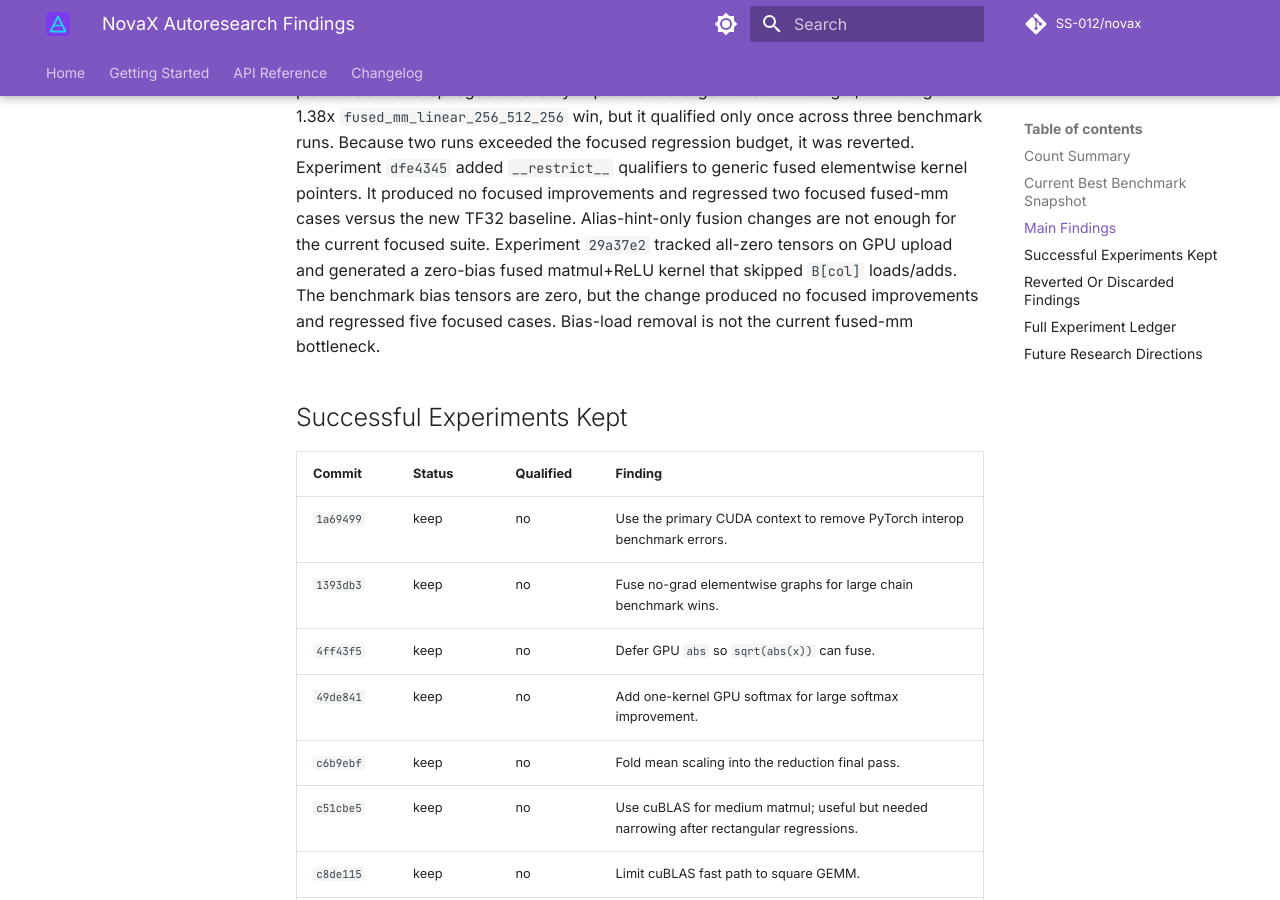
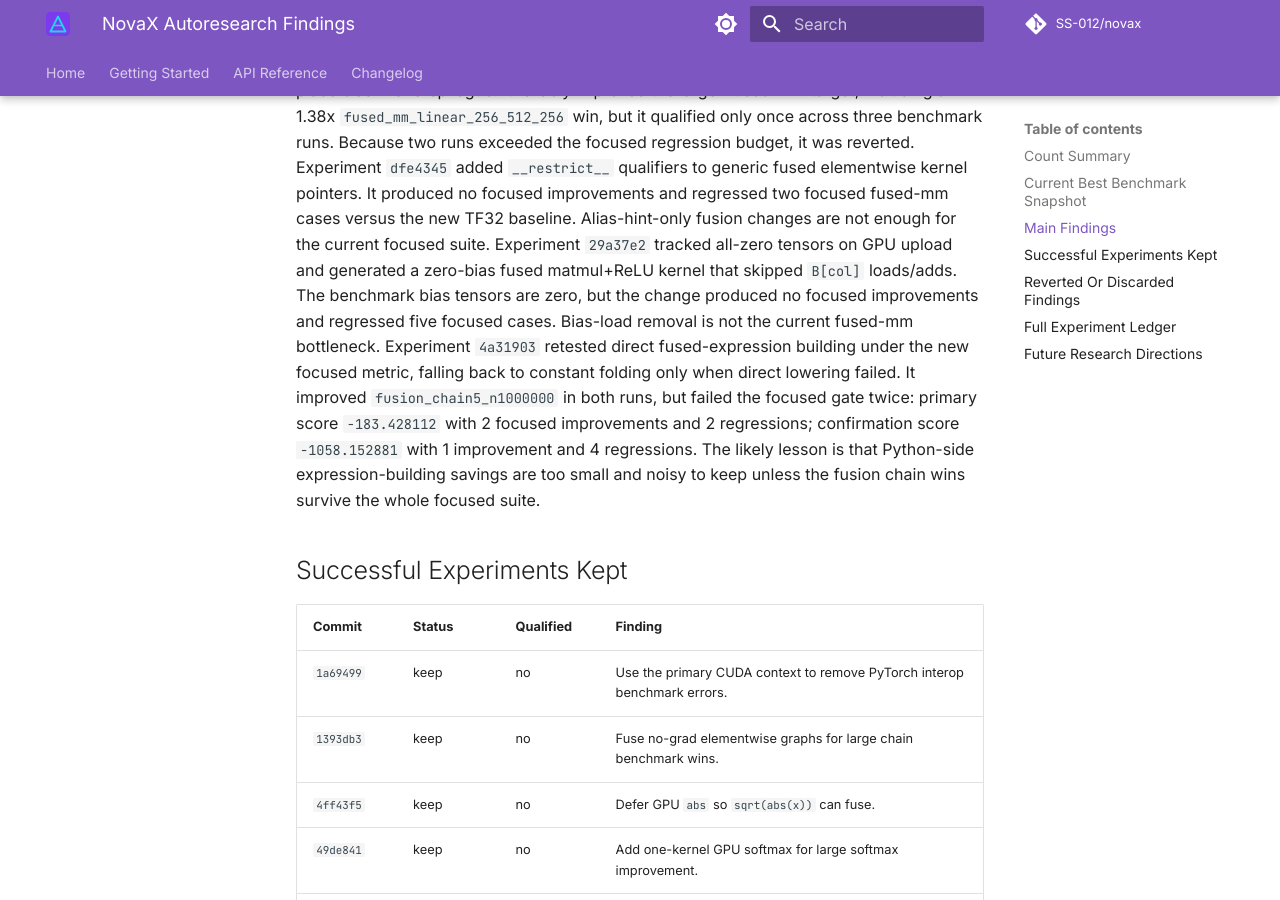
Before and after one commit to SS-012/novax, an MkDocs documentation site: the page built from docs/autoresearch-findings.md, in a window 1280 px wide and 900 px high, scrolled down 4311 px. Built offline with MkDocs 1.6.1 and Material for MkDocs 9.7.7, drawn with Linux system fonts in a browser that asks for light colours; comment, search, counter and statistics services are not loaded; the version menu is left out; some of the changed text lies outside the part shown.

Commit message:
docs: log direct fusion retest

```diff
--- a/docs/autoresearch-findings.md
+++ b/docs/autoresearch-findings.md
@@ -194,6 +194,14 @@ zero-bias fused matmul+ReLU kernel that skipped `B[col]` loads/adds. The
 benchmark bias tensors are zero, but the change produced no focused
 improvements and regressed five focused cases. Bias-load removal is not the
 current fused-mm bottleneck.
+Experiment `4a31903` retested direct fused-expression building under the new
+focused metric, falling back to constant folding only when direct lowering
+failed. It improved `fusion_chain5_n1000000` in both runs, but failed the
+focused gate twice: primary score `-183.428112` with 2 focused improvements and
+2 regressions; confirmation score `-1058.152881` with 1 improvement and 4
+regressions. The likely lesson is that Python-side expression-building savings
+are too small and noisy to keep unless the fusion chain wins survive the whole
+focused suite.
 
 ## Successful Experiments Kept
 
@@ -279,6 +287,7 @@ These experiments should not be retried in the same form.
 | `9f22443` | discard | TF32 cuBLAS plus in-place epilogue improved large fused-mm targets but qualified only once across three runs. |
 | `dfe4345` | discard | `__restrict__` fused-kernel pointer hints produced no focused improvements and regressed fused-mm cases. |
 | `29a37e2` | discard | Zero-bias fused matmul specialization produced no focused improvements and regressed focused cases. |
+| `4a31903` | discard | Direct fused-expression build improved `fusion_chain5` twice but failed the focused gate on both runs. |
 
 ## Full Experiment Ledger
 
@@ -359,6 +368,7 @@ These experiments should not be retried in the same form.
 | `9f22443` | discard | no | 4 | 3 | 0 | 171.899694 | 0.610088 | Large fused-mm through TF32 cuBLAS improved target cases but qualified only once across three runs. |
 | `dfe4345` | discard | no | 0 | 2 | 0 | -555.194185 | 0.611843 | Restrict qualifiers on fused elementwise kernels produced no focused improvements and regressed fused-mm cases. |
 | `29a37e2` | discard | no | 0 | 5 | 0 | -1099.821460 | 0.647448 | Zero-bias fused matmul specialization produced no focused improvements and regressed fusion and fused-mm cases. |
+| `4a31903` | discard | no | 2 | 2 | 0 | -183.428112 | 0.612141 | Direct fused-expression build improved fusion_chain5 twice but failed the focused gate on both runs. |
 
 ## Future Research Directions
 
```
Also changed, not shown: other parts of docs/autoresearch-findings.md (+4 -4 lines), papers/2026-05-30-frontier-gpu-optimization.md (+16 -0 lines).
